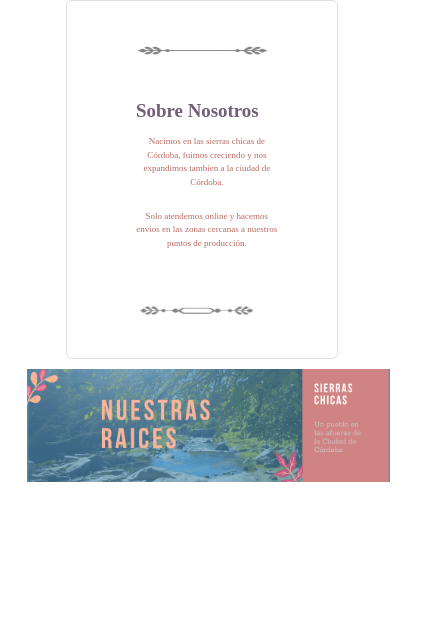
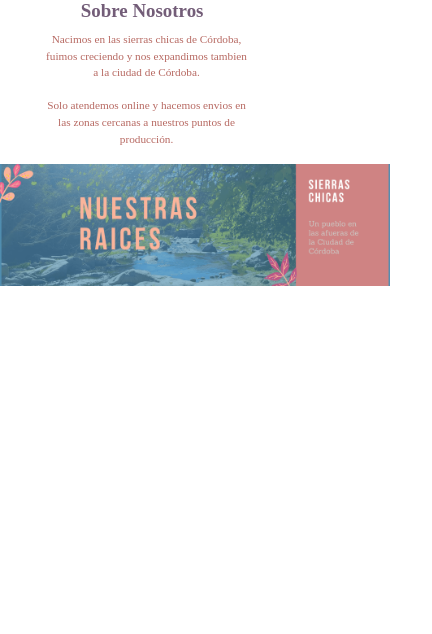
Before and after one commit to rosangulo/pasteles-final-sass, a website: page pages/aboutus.html in a window 390 px wide. Shown: the part 161-795 px from the top of the page, 432 px wide, since content can reach past the window. Drawn offline with nearby package versions, Linux system fonts and the light colour scheme; a web font is replaced by a local one.

Commit message:
modifique la pagina nosotros

```diff
--- a/pages/aboutus.html
+++ b/pages/aboutus.html
@@ -54,27 +54,29 @@
 
 
         <h1 class="d-flex justify-content-center">NOSOTROS</h1>
-        <div class=" d-flex justify-content-center  img-thumbnail  w-75  start-50">
+        <div class=" d-flex justify-content-center    w-75 ">
             <div class="uberuns text-center">
-                <img src="../images/Decoraciones/marco arriba.png" alt="marco" class="marcar decoim">
+
 
                 <div class="sntext text-center">
 
-                    <h2 class="snh">Sobre Nosotros</h2>
+                    <h2 class="snh w-75 text-center">Sobre Nosotros</h2>
+                    <div class="snp w-75 text-center">
+                        <p>
+                            Nacimos en las sierras chicas de Córdoba, fuimos creciendo y nos expandimos tambien a la ciudad de Córdoba.
+                        </p>
+                        <p>Solo atendemos online y hacemos envios en las zonas cercanas a nuestros puntos de producción.  </p>
 
-                    <p>
-                        Nacimos en las sierras chicas de Córdoba, fuimos creciendo y nos expandimos tambien a la ciudad de Córdoba.
-                    </p>
-                    <p>Solo atendemos online y hacemos envios en las zonas cercanas a nuestros puntos de producción.  </p>
+                    </div>
 
                 </div>
 
-                <img src="../images/Decoraciones/marco-debajo-sf.png" alt="marco abajo" class="marcab decoim">
+
             </div>
 
 
         </div>
-        <img src="../images/Decoraciones/banner-nos.png" class="d-block w-100" alt="Baner">
+        <img src="../images/Decoraciones/banner-nos.png" class=" w-100" alt="Baner">
     </main>
 
 
--- a/scss/secciones/_global.scss
+++ b/scss/secciones/_global.scss
@@ -75,7 +75,7 @@ a {
 }
 
 .img-thumbnail {
-    margin-left: 19vw;
+    margin-left: 15vw;
     margin-bottom: 10px;
     text-align: center;
 }
--- a/scss/secciones/_main-pages.scss
+++ b/scss/secciones/_main-pages.scss
@@ -174,6 +174,7 @@
 
 .mainContact {
     font-size: 16px;
+    min-height: 80vh;
 
     .contform {
 
@@ -218,34 +219,42 @@
 
 .mainNos {
     font-size: 15px;
+    min-height: 80vh;
 
     img{
-        margin-bottom: 0;
+
+        margin-top: auto;
+        margin-bottom: 0px;
+        min-width: 100vw;
     }
 
     .uberuns {
         width: 50em;
 
-        .decoim {
+        /*.decoim {
             width: 50em;
             height: 9.5em;
             opacity: 0.65;
-        }
+
+        }*/
 
         .sntext {
             width: 50em;
+            margin-left: 17vw;
+
 
             .snh {
                 font-size: 2.1em;
-                padding: 0.5em 1.5em 2.5px 0.5em;
+                width: inherit;
                 color: #735d78ff;
                 font-weight: bold;
             }
 
             p {
-                width: 50em;
+                margin-left: 10vw;
+                width: inherit;
                 font-size: 1.2em;
-                padding: 1.5em 8em;
+                /*padding: 1.5em 8em;*/
                 color: #b76962;
                 overflow: hidden;
             }
--- a/scss/secciones/_medios.scss
+++ b/scss/secciones/_medios.scss
@@ -1,3 +1,13 @@
+@media (min-width:1900px) {
+    header{
+        font-size: 18px;
+    }
+
+
+    main{
+        font-size: 15px;
+    }
+}
 @media (max-width: 850px) {
     header {
         font-size: 12px;
@@ -40,12 +50,15 @@
 
     .mainNos {
         font-size: 13px;
+        min-width: 100vw;
 
         .uberuns {
             .sntext {
+                width: 41em;
+                margin-left: 25vw;
 
                 p {
-                    padding: 0.5em 14em;
+
                     font-size: 1em;
                 }
             }
@@ -82,13 +95,14 @@
     }
 
     .mainNos {
-        font-size: 11px;
+        font-size: 12px;
 
         .uberuns {
+            width: 50em;
             .sntext {
 
                 p {
-                    padding: 0.5em 15em;
+                    font-size: 1.25em;
 
                 }
             }
@@ -153,9 +167,8 @@
 
     .mainNos {
         font-size: 9px;
+        min-height: 80vh;
 
-
-            margin-left: 7vw;
 
             .uberuns {
                 width: 49em;
@@ -166,10 +179,9 @@
                 }
 
                 .sntext {
+                    margin-left: 20vw;
 
-                    p {
-                        padding: 0.25em 17em;
-                    }
+
                 }
             }
 
```
Also changed, not shown: css/style.css, scss/main.css, 1 other file.
